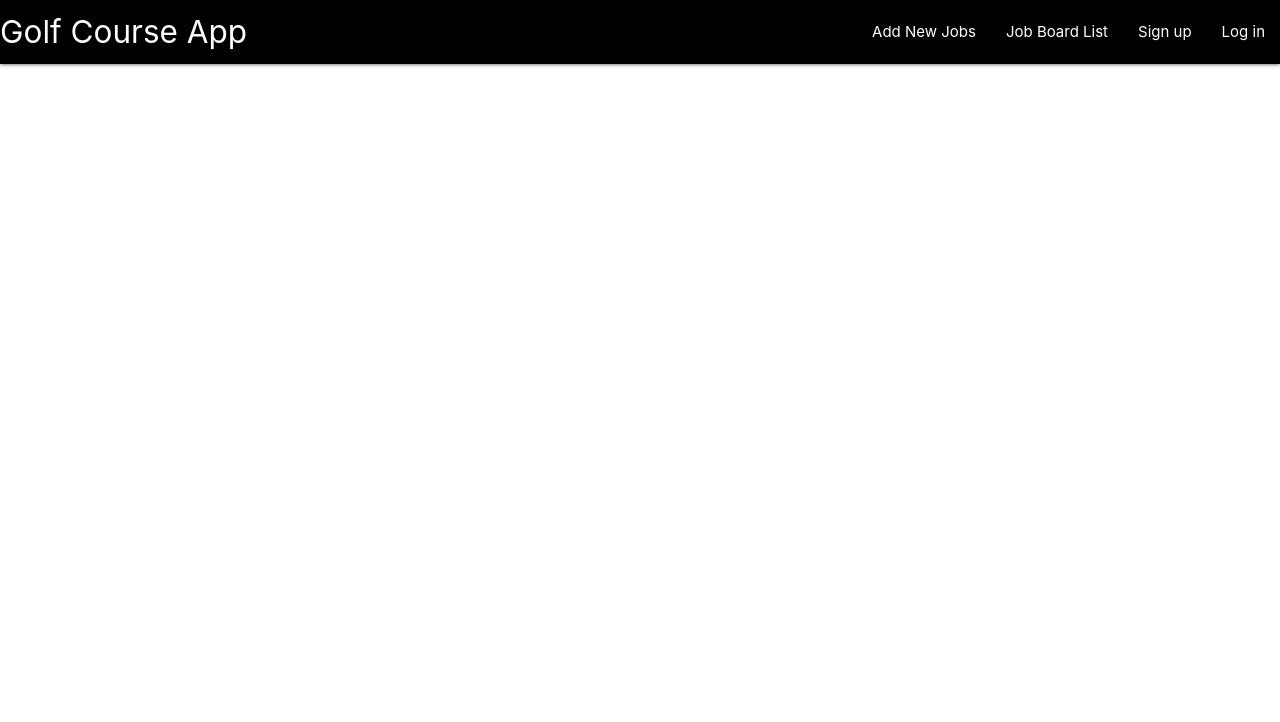
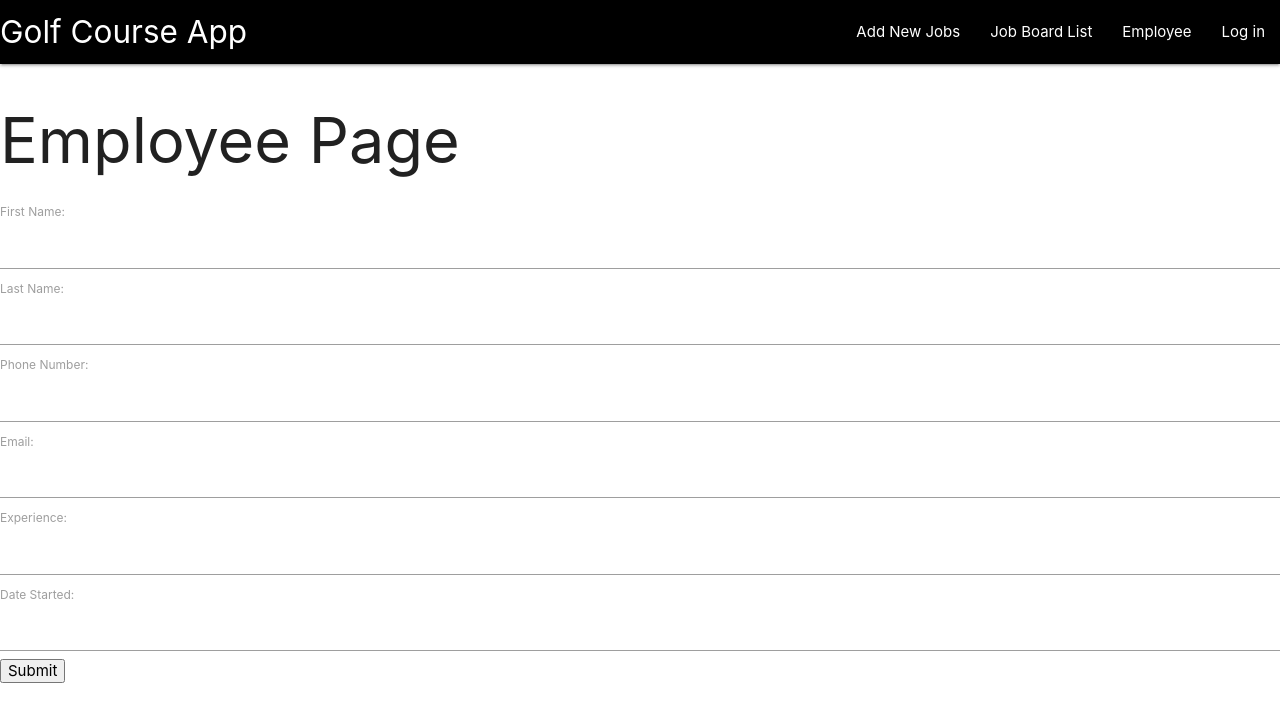
Before and after one commit to brodie2121/golf-course-app, a React (Create React App) app: page /employee/post/add in a window 1280 px wide. Shown: the top 722 px of the page. Built offline with nearby package versions, Linux system fonts and the light colour scheme.

Commit message:
fixing addEmployee functionality

```diff
--- a/src/App.js
+++ b/src/App.js
@@ -4,6 +4,7 @@ import './App.css';
 import AddJob from './components/addJobs';
 import JobBoardList from './components/jobBoardList';
 import NavBar from './NavBar/NavBar';
+import AddEmployee from './components/addEmployee';
 
 function App() {
   return (
@@ -11,6 +12,7 @@ function App() {
       <Route path="/" component={NavBar} />
       <Route path="/dailyjobboard/all" exact component={JobBoardList} />
       <Route path="/dailyjobboard/post/add" exact component={AddJob} />
+      <Route path="/employee/post/add" exact component={AddEmployee} />
     </Router>
   );
 }
--- a/src/NavBar/NavBar.js
+++ b/src/NavBar/NavBar.js
@@ -9,7 +9,7 @@ function NavBar(props) {
             <ul id="nav-mobile" className="right hide-on-med-and-down">
                 <li><NavLink to="/dailyjobboard/post/add">Add New Jobs</NavLink></li>
                 <li><NavLink to="/dailyjobboard/all">Job Board List</NavLink></li>
-                <li><NavLink to="/signup">Sign up</NavLink></li>
+                <li><NavLink to="/employee/post/add">Employee</NavLink></li>
                 <li><NavLink to="/login">Log in</NavLink></li>
             </ul>
             </div>
--- /dev/null
+++ b/src/components/addEmployee.js
@@ -0,0 +1,134 @@
+import React, { Component } from 'react';
+
+class AddEmployee extends Component {
+    state = {
+        firstName : "",
+        lastName : "",
+        phoneNumber : "",
+        email : "",
+        experience : "",
+        dateStarted : ""
+    };
+
+    handleFirstNameChange = e => {
+        this.setState({
+            firstName: e.target.value
+        });
+    };
+
+    handleLastNameChange = e => {
+        this.setState({
+            lastName: e.target.value
+        });
+    };
+
+    handlephoneNumberChange = e => {
+        this.setState({
+            phoneNumber: e.target.value
+        });
+    };
+
+    handleEmailChange = e => {
+        this.setState({
+            secondJob: e.target.value
+        });
+    };
+
+    handleExperienceChange = e => {
+        this.setState({
+            experience: e.target.value
+        });
+    };
+
+    handleDateStartedChange = e => {
+        this.setState({
+            dateStarted: e.target.value
+        });
+    };
+
+    handleSubmit = () => {
+
+        const firstName = this.state.firstName;
+        const lastName = this.state.lastName;
+        const phoneNumber = this.state.phoneNumber;
+        const email = this.state.email;
+        const experience = this.state.experience;
+        const dateStarted = this.state.dateStarted;
+        const data = { firstName, lastName, phoneNumber, email, experience, dateStarted };
+
+        const url = `http://localhost:3000/employee/post/add`;
+        const response = fetch(url, {
+            method: "POST",
+            headers: {
+                Accept: "application/json",
+                "Content-Type": "application/json"
+            },
+            body: JSON.stringify(data)
+        })
+        .then(response => {
+            if (response.status === 200) {
+                this.props.history.push("/all");
+            }
+            console.log("response is", response);
+        })
+        .catch(err => {
+            console.log(err);
+        });
+
+    };
+
+    render() {
+        return(
+            <>
+                <h1>Employee Page</h1>
+                <form onSubmit={this.handleSubmit}>
+                    <label> First Name: </label>
+                    <input
+                        type="text"
+                        onChange={this.handleFirstNameChange}
+                        name="firstName"
+                        value={this.state.firstName}
+                    />
+                    <label> Last Name: </label>
+                    <input
+                        type="text"
+                        onChange={this.handleLastNameChange}
+                        name="lastName"
+                        value={this.state.lastName}
+                    />
+                    <label> Phone Number: </label>
+                    <input
+                        type="text"
+                        onChange={this.handlePhoneNumberChange}
+                        name="phoneNumber"
+                        value={this.state.phoneNumber}
+                    />
+                    <label> Email: </label>
+                    <input
+                        type="text"
+                        onChange={this.handleEmailChange}
+                        name="email"
+                        value={this.state.email}
+                    />
+                    <label> Experience: </label>
+                    <input
+                        type="text"
+                        onChange={this.handleExperienceChange}
+                        name="experience"
+                        value={this.state.experience}
+                    />
+                    <label> Date Started: </label>
+                    <input
+                        type="text"
+                        onChange={this.handleDateStartedChange}
+                        name="dateStarted"
+                        value={this.state.dateStarted}
+                    />
+                    <input type="submit" value="Submit" />
+                </form>
+            </>
+        );
+    }
+}
+
+export default AddEmployee;
--- a/src/components/jobBoardList.js
+++ b/src/components/jobBoardList.js
@@ -1,6 +1,5 @@
 import React, { Component } from 'react';
 import { Link } from 'react-router-dom';
-import AddJob from './addJobs';
 
 class JobBoardList extends Component {
     state = {
```
Also changed, not shown: src/components/employee.js (deleted).
